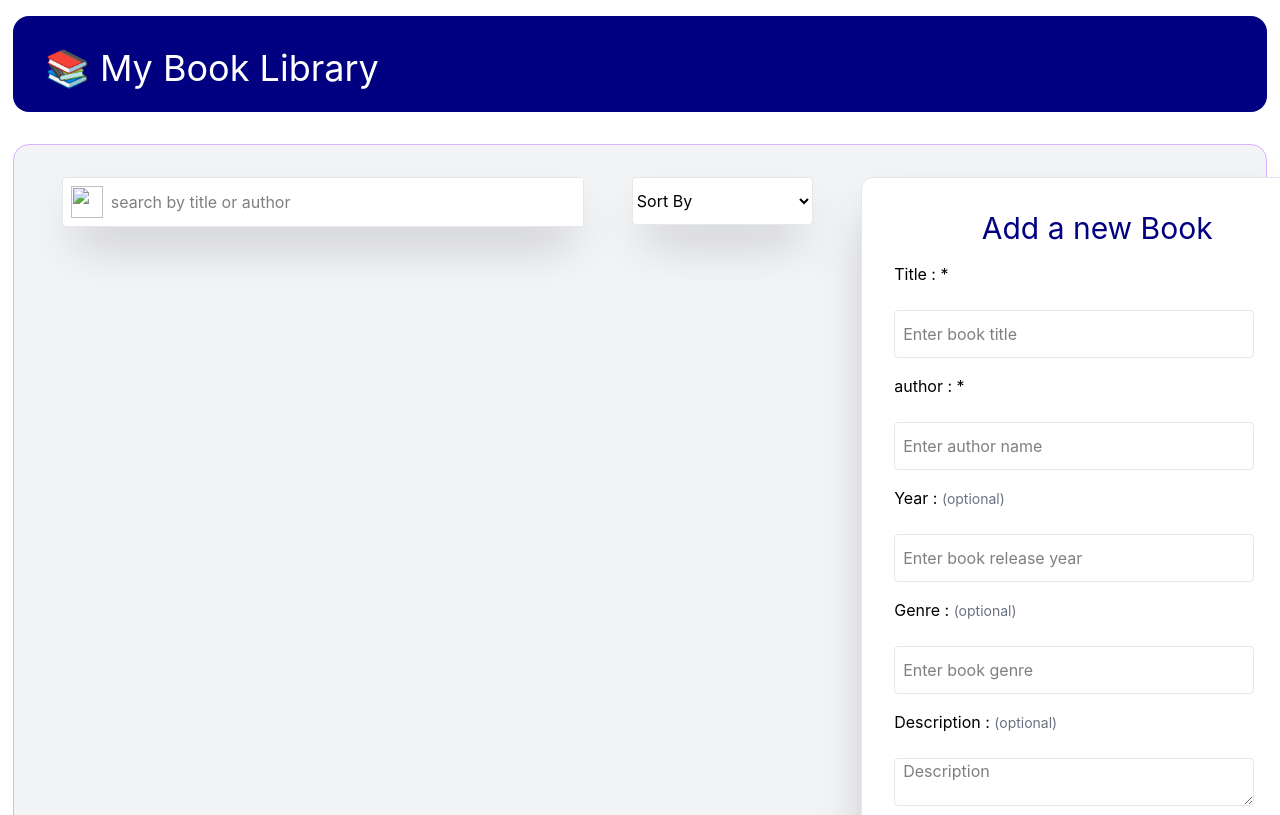
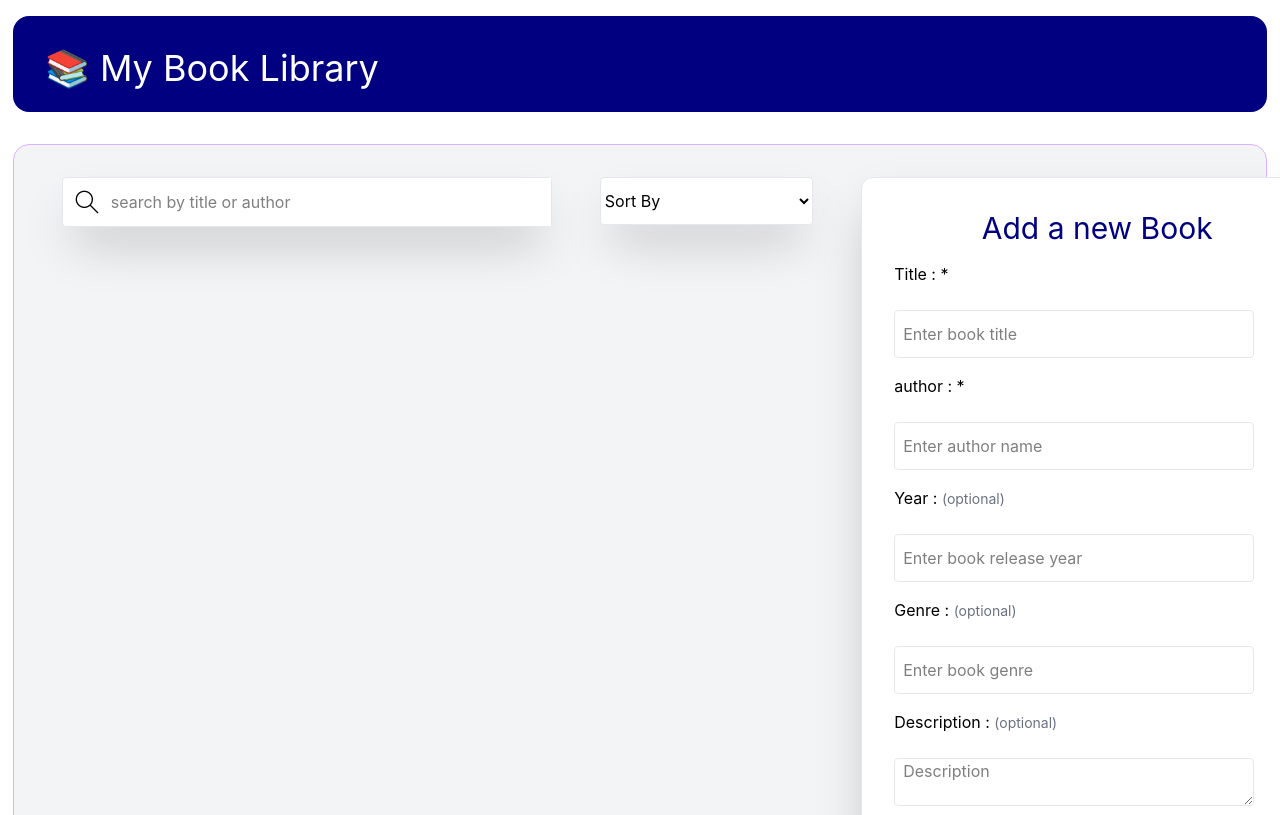
Before and after one commit to reda711/Gestion-de-livres, a plain HTML site: page index.html in a window 1280 px wide. Shown: the top 815 px of the page. Drawn offline with Linux system fonts and the light colour scheme.

Commit message:
Update image source path in index.html

```diff
--- a/index.html
+++ b/index.html
@@ -16,7 +16,7 @@
       <div id="leftmain" class="mt-8 mx-12 w-[60%]">
         <div class="flex gap-12">
           <div class="flex border rounded border-gray-200 bg-white shadow-2xl">
-            <img src="imgs/search.png" class="h-8 w-8 my-2 ml-2" alt="" />
+            <img src="search.png" class="h-8 w-8 my-2 ml-2" alt="" />
             <input
             id="search"
               type="text"
```
